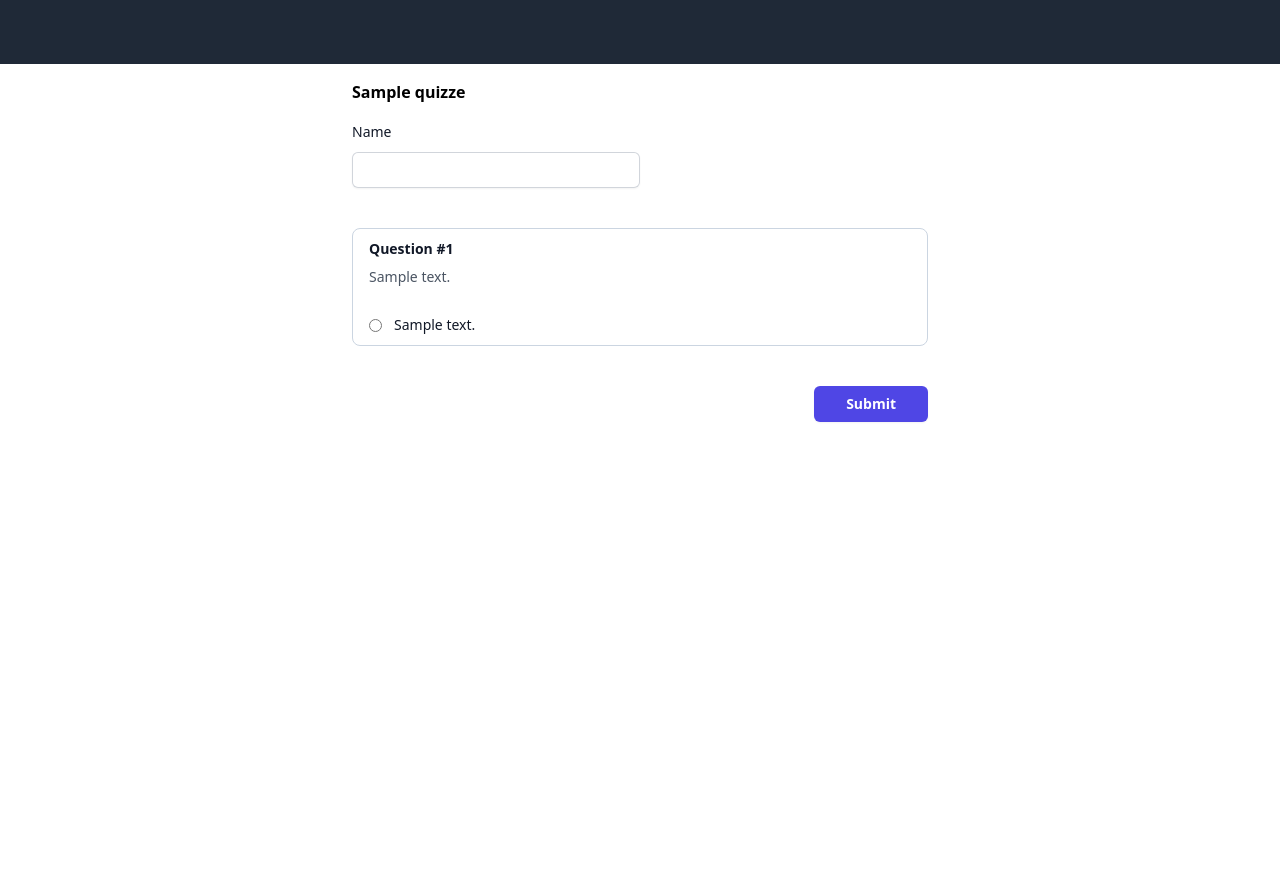
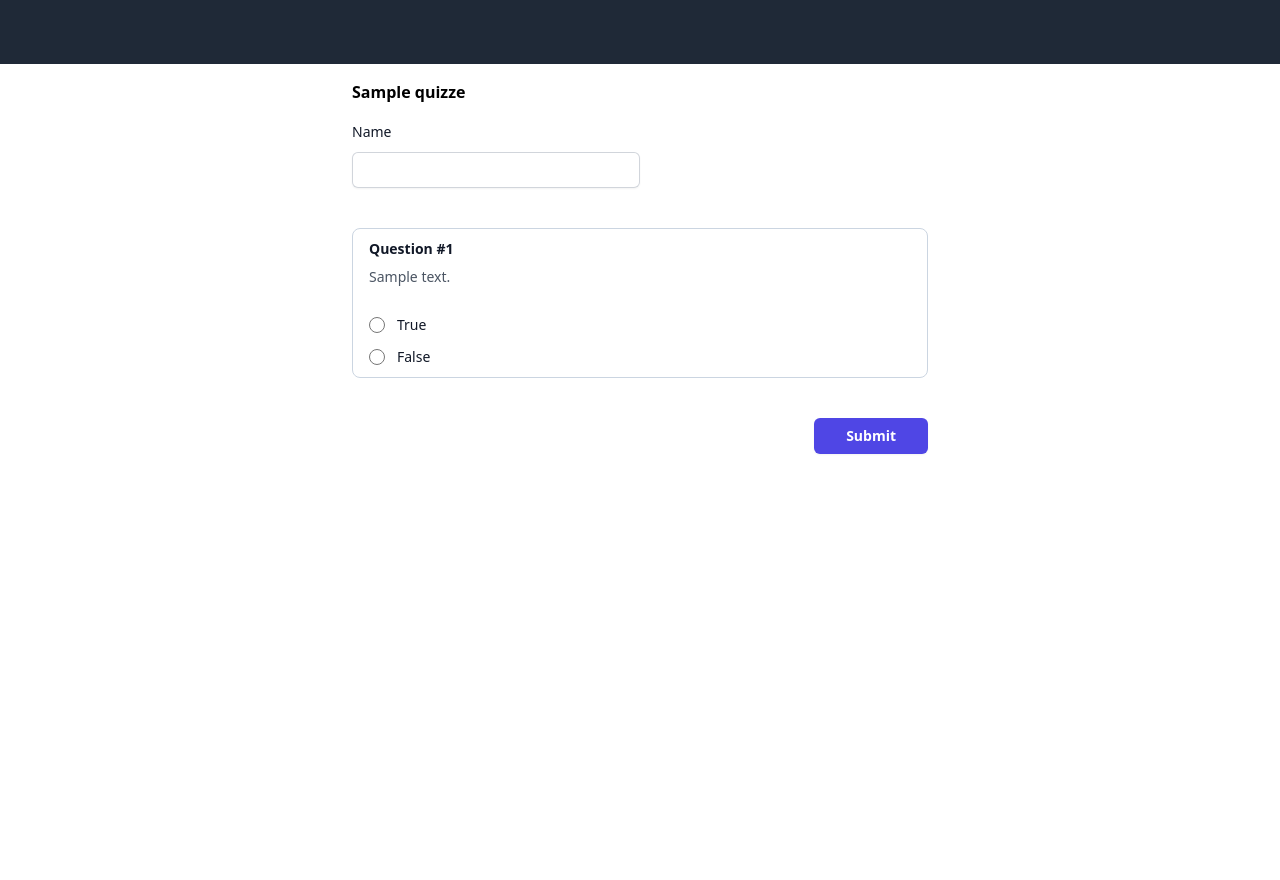
Before and after one commit to IamIronMan21/csit697, a PHP site: page /session/index.php in a window 1280 px wide. Run offline with PHP 8.4, Linux system fonts and the light colour scheme; the visitor is signed in with stand-in values (Sample User, id 1); tables that the repository leaves empty hold one stand-in row (values such as "Sample post"); some libraries are stand-ins or nearby versions.

Commit message:
Update index.php

```diff
--- a/session/index.php
+++ b/session/index.php
@@ -83,9 +83,10 @@ $quiz = $stmt->fetch();
 $sql = "
 SELECT q.id AS id,
 q.content AS question,
+q.type as type,
 GROUP_CONCAT(c.content SEPARATOR '|') AS choices
 FROM questions q
-JOIN choices c ON q.id = c.question_id
+LEFT JOIN choices c ON q.id = c.question_id
 WHERE q.quiz_id = ?
 GROUP BY q.id, q.content
 ";
@@ -136,11 +137,29 @@ $rows = $stmt->fetchAll();
           <div class="mt-6 space-y-2">
             <?php $h = "question_" . $row["id"]; ?>
             <?php foreach (explode("|", $row["choices"]) as $index => $choice) : ?>
-              <div class="flex items-center gap-x-3">
+              <!-- <div class="flex items-center gap-x-3">
                 <input id="<?= $h . "_" . $index ?>" name="<?= $h ?>" type="radio" value="<?= $choice ?>" required>
                 <label for="<?= $h . "_" . $index ?>" class="block text-sm font-medium leading-6 text-gray-900"><?= htmlspecialchars($choice) ?></label>
+              </div> -->
+            <?php endforeach ?>
+
+            <?php if ($row["type"] == "MC") : ?>
+              <?php foreach (explode("|", $row["choices"]) as $index => $choice) : ?>
+                <div class="flex items-center gap-x-3">
+                  <input id="<?= $h . "_" . $index ?>" name="<?= $h ?>" type="radio" value="<?= $choice ?>" class="h-4 w-4 border-gray-300 text-indigo-600 focus:ring-indigo-600">
+                  <label for="<?= $h . "_" . $index ?>" class="block text-sm font-medium leading-6 text-gray-900"><?= htmlspecialchars($choice) ?></label>
+                </div>
+              <?php endforeach ?>
+            <?php elseif ($row["type" == "TF"]) : ?>
+              <div class="flex items-center gap-x-3">
+                <input id="<?= $h ?>" name="<?= $h ?>" type="radio" value="True" class="h-4 w-4 border-gray-300 text-indigo-600 focus:ring-indigo-600">
+                <label id="<?= $h ?>" class="block text-sm font-medium leading-6 text-gray-900">True</label>
               </div>
-            <?php endforeach ?>
+              <div class="flex items-center gap-x-3">
+                <input id="<?= $h ?>" name="<?= $h ?>" type="radio" value="False" class="h-4 w-4 border-gray-300 text-indigo-600 focus:ring-indigo-600">
+                <label id="<?= $h ?>" class="block text-sm font-medium leading-6 text-gray-900">False</label>
+              </div>
+            <?php endif; ?>
           </div>
         </div>
       <?php endforeach; ?>
```
